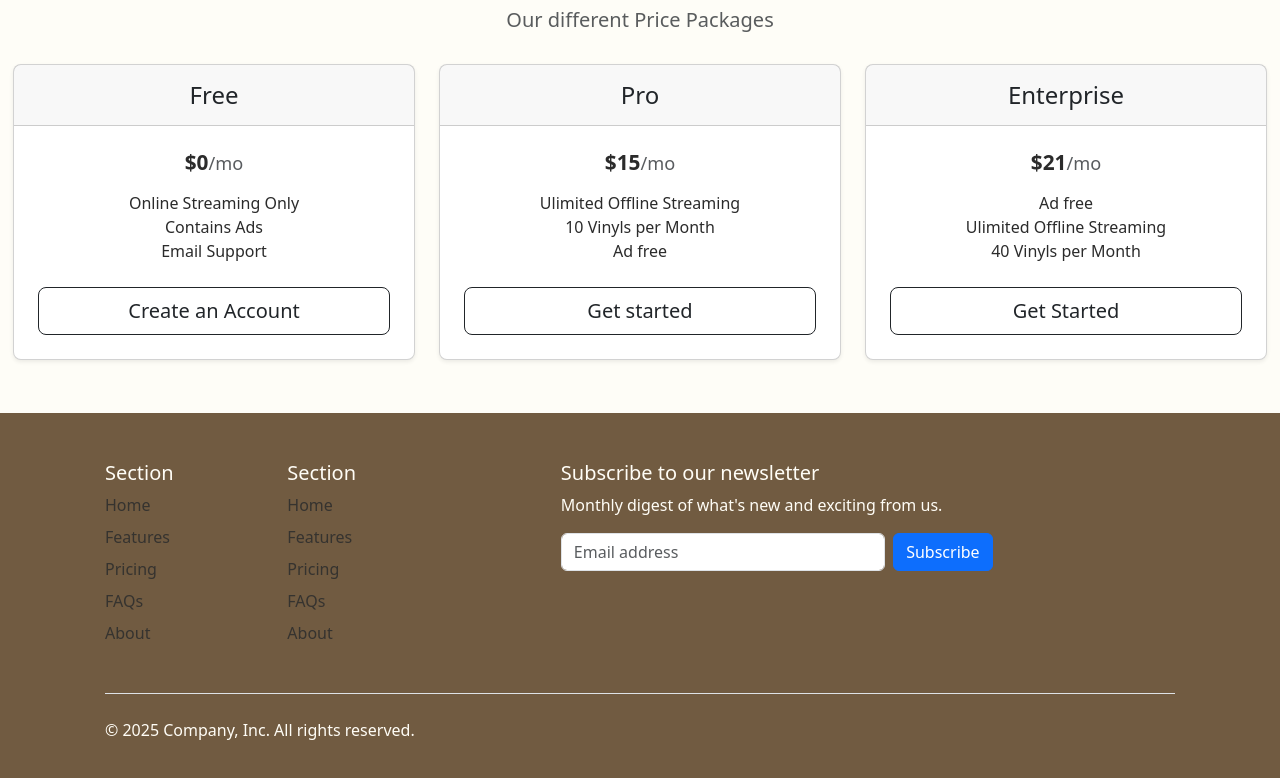
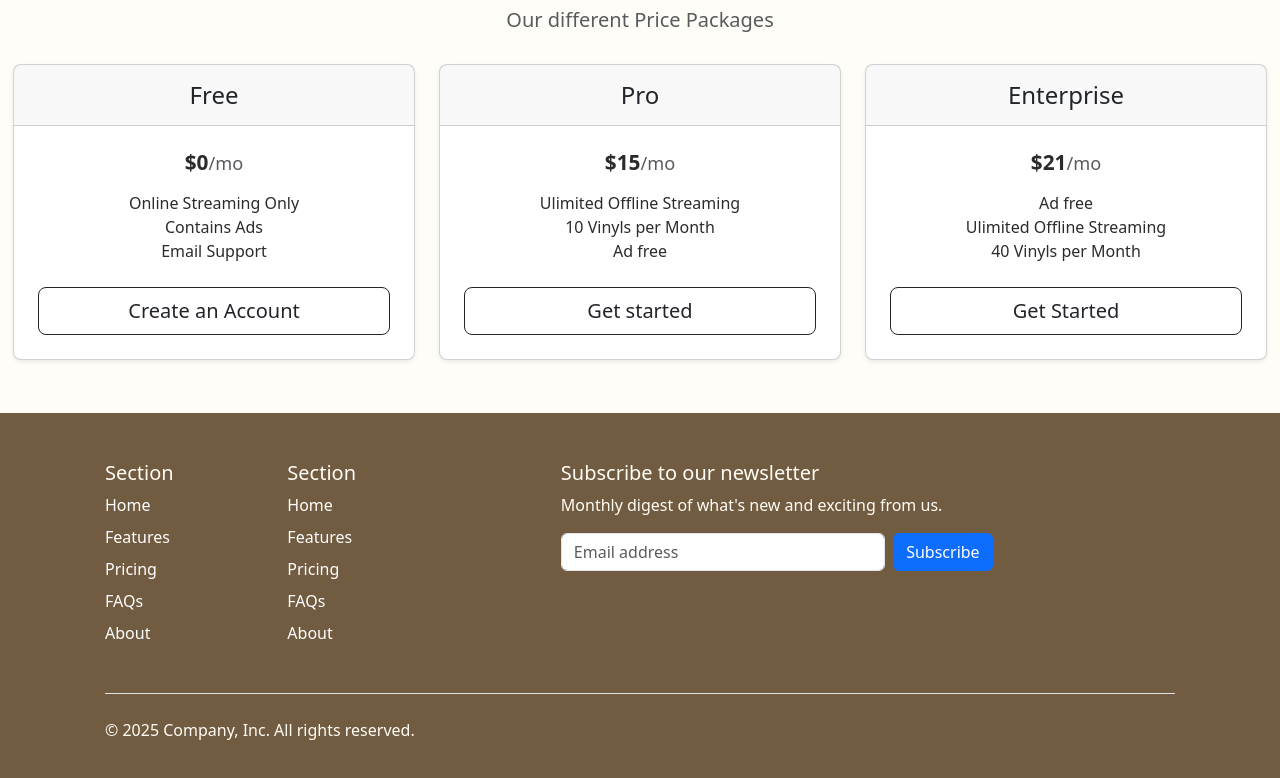
Before and after one commit to osasokoro2007-lang/Music-app, a plain HTML site: page index.html in a window 1280 px wide. Shown: the part 1294-2072 px from the top of the page. Drawn offline with nearby package versions, Linux system fonts and the light colour scheme.

Commit message:
change text color

```diff
--- a/index.html
+++ b/index.html
@@ -249,19 +249,19 @@
           <h5>Section</h5>
           <ul class="nav flex-column">
             <li class="nav-item mb-2">
-              <a href="#" class="nav-link p-0 text-body-secondary">Home</a>
+              <a href="#" class="nav-link p-0 text-white">Home</a>
             </li>
             <li class="nav-item mb-2">
-              <a href="#" class="nav-link p-0 text-body-secondary">Features</a>
+              <a href="#" class="nav-link p-0 text-white">Features</a>
             </li>
             <li class="nav-item mb-2">
-              <a href="#" class="nav-link p-0 text-body-secondary">Pricing</a>
+              <a href="#" class="nav-link p-0 text-white">Pricing</a>
             </li>
             <li class="nav-item mb-2">
-              <a href="#" class="nav-link p-0 text-body-secondary">FAQs</a>
+              <a href="#" class="nav-link p-0 text-white">FAQs</a>
             </li>
             <li class="nav-item mb-2">
-              <a href="#" class="nav-link p-0 text-body-secondary">About</a>
+              <a href="#" class="nav-link p-0 text-white">About</a>
             </li>
           </ul>
         </div>
@@ -269,19 +269,19 @@
           <h5>Section</h5>
           <ul class="nav flex-column">
             <li class="nav-item mb-2">
-              <a href="#" class="nav-link p-0 text-body-secondary">Home</a>
+              <a href="#" class="nav-link p-0 text-white">Home</a>
             </li>
             <li class="nav-item mb-2">
-              <a href="#" class="nav-link p-0 text-body-secondary">Features</a>
+              <a href="#" class="nav-link p-0 text-white">Features</a>
             </li>
             <li class="nav-item mb-2">
-              <a href="#" class="nav-link p-0 text-body-secondary">Pricing</a>
+              <a href="#" class="nav-link p-0 text-white">Pricing</a>
             </li>
             <li class="nav-item mb-2">
-              <a href="#" class="nav-link p-0 text-body-secondary">FAQs</a>
+              <a href="#" class="nav-link p-0 text-white">FAQs</a>
             </li>
             <li class="nav-item mb-2">
-              <a href="#" class="nav-link p-0 text-body-secondary">About</a>
+              <a href="#" class="nav-link p-0 text-white">About</a>
             </li>
           </ul>
         </div>
--- a/style.css
+++ b/style.css
@@ -157,7 +157,7 @@ img {
   padding: 105px;
   color: #fffdf6;
 }
-.nav-link {
+.home-link {
   color: #fffdf6;
 }
 
```
